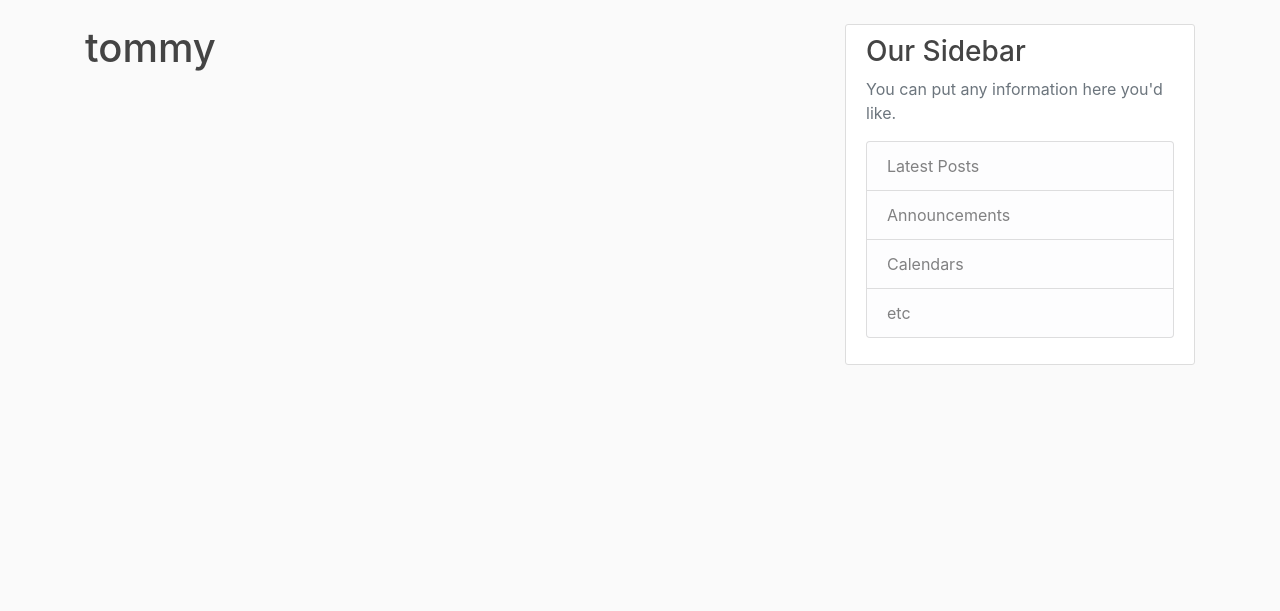
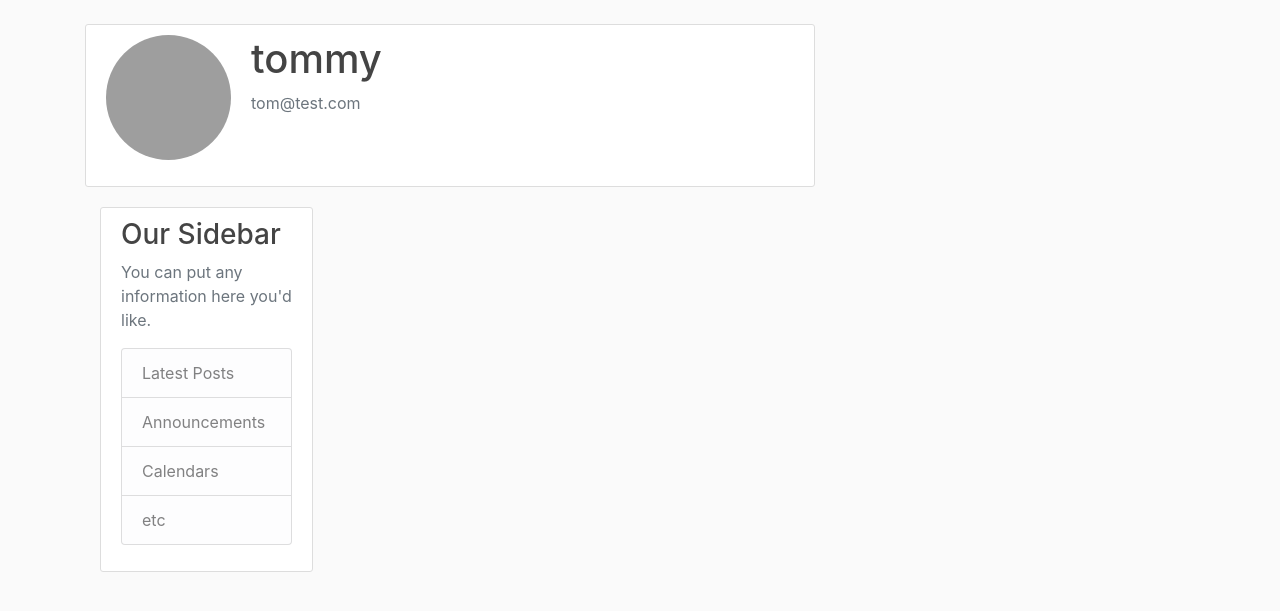
Before and after one commit to marstangg/Digitalblog, a Flask app: page /account in a window 1280 px wide. Shown: the part 56-667 px from the top of the page. Run offline with Flask 2, Linux system fonts and the light colour scheme; a user stored in the database is signed in; some libraries are stand-ins or nearby versions; grey boxes are pictures that could not be loaded.

```diff
--- a/flaskblog/routes.py
+++ b/flaskblog/routes.py
@@ -70,4 +70,5 @@ def logout():
 @app.route('/account')
 @login_required
 def account():
-    return render_template('account.html', title='Account')
+    image_file = url_for('static', filename='profile_pics/' + current_user.image_file)
+    return render_template('account.html', title='Account', image_file=image_file)
--- a/flaskblog/templates/account.html
+++ b/flaskblog/templates/account.html
@@ -1,5 +1,12 @@
 {% extends "layout.html" %}
 {% block content %}
-<!--renders the username of current logged in user -->
-    <h1>{{ current_user.username }}</h1>
+<div class="content-section">
+      <div class="media">
+        <img class="rounded-circle account-img" src="{{ image_file }}">
+        <div class="media-body">
+          <h2 class="account-heading">{{ current_user.username }}</h2>
+          <p class="text-secondary">{{ current_user.email }}</p>
+        </div>
+      </div>
+
 {% endblock content %}
```
Also changed, not shown: .c9/metadata/environment/flaskblog/routes.py (+1 -1 lines), .c9/metadata/environment/flaskblog/templates/account.html (+1 -1 lines), .c9/metadata/environment/flaskblog/templates/layout.html (+1 -1 lines), .c9/metadata/environment/flaskblog/models.py, 3 other files.
